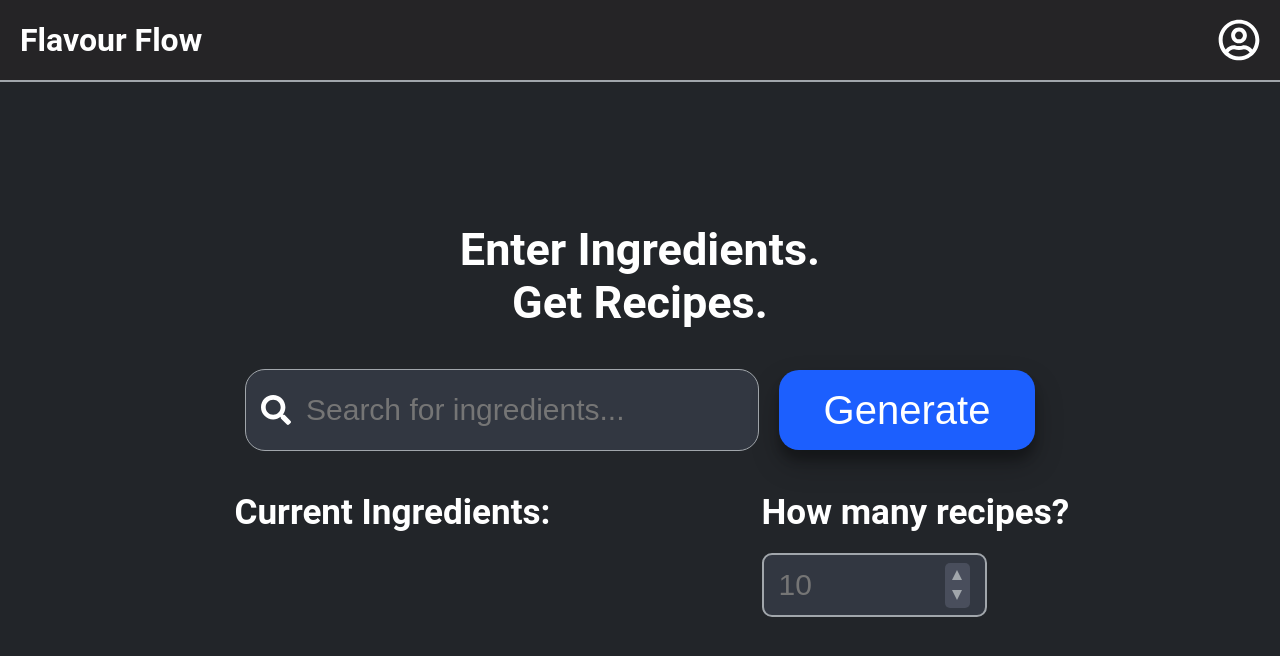
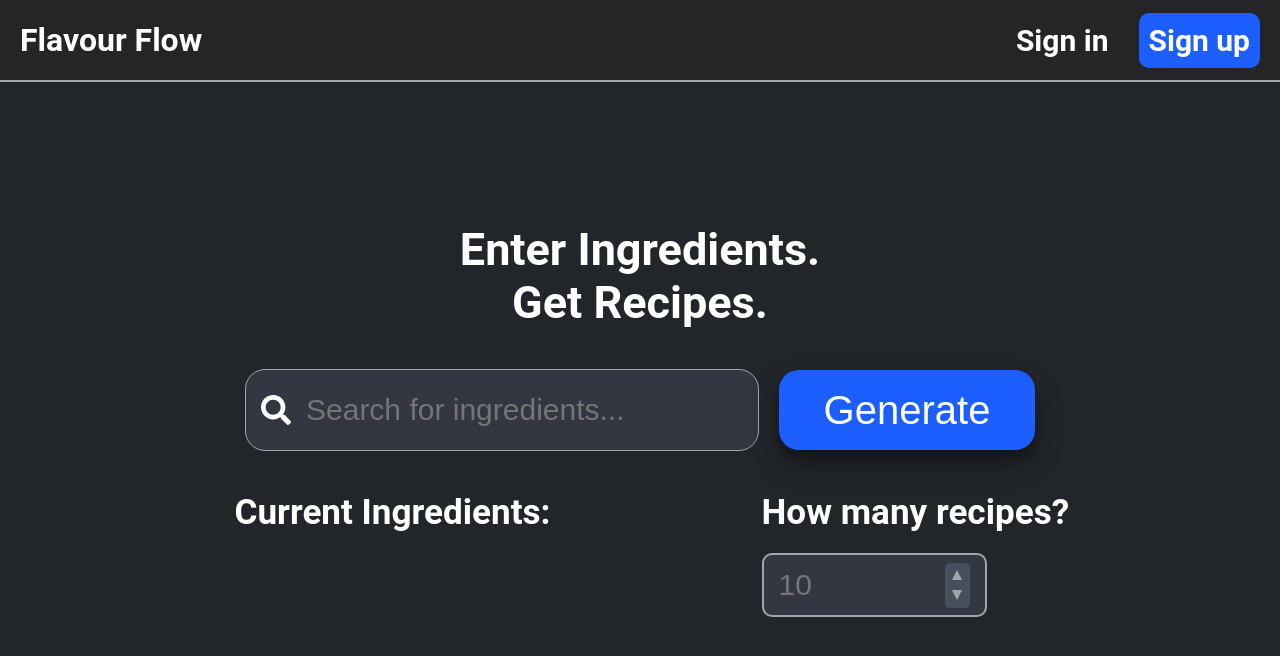
Before and after one commit to jackparsonss/Flavour-Flow, a React (Create React App) app in the folder frontend/: page / in a window 1280 px wide. Shown: the top 656 px of the page. Built offline with nearby package versions, Linux system fonts and the light colour scheme.

Commit message:
fix sign in button and make authentication state dependent

```diff
--- a/frontend/src/App.js
+++ b/frontend/src/App.js
@@ -2,20 +2,22 @@ import "./App.css";
 import { BrowserRouter as Router, Switch, Route } from "react-router-dom";
 import Landing from "./Components/Landing";
 import Authentication from "./Components/Authentication/Authentication";
+import { useState } from "react";
 
 function App() {
+  const [loggedIn, setLoggedIn] = useState(false);
   return (
     <div className="app">
       <Router>
         <Switch>
           <Route path="/signin">
-            <Authentication login={true} />
+            <Authentication login={true} authCallback={setLoggedIn} />
           </Route>
           <Route path="/signup">
-            <Authentication login={false} />
+            <Authentication login={false} authCallback={setLoggedIn} />
           </Route>
           <Route path="/">
-            <Landing loggedIn={true} />
+            <Landing loggedIn={loggedIn} />
           </Route>
         </Switch>
       </Router>
--- a/frontend/src/Components/Authentication/Authentication.js
+++ b/frontend/src/Components/Authentication/Authentication.js
@@ -4,16 +4,18 @@ import { Link } from "react-router-dom";
 import { useState } from "react";
 import axios from "axios";
 
-function Authentication({ login }) {
+function Authentication({ login, authCallback }) {
   const [email, setEmail] = useState("");
   const [password, setPassword] = useState("");
 
   const handleLogin = () => {
     axios.post("URL_TO_LOGIN", { email, password });
+    authCallback(true);
   };
 
   const handleSignUp = () => {
     axios.post("URL_TO_SIGNUP", { email, password });
+    authCallback(true);
   };
 
   return (
@@ -72,7 +74,7 @@ function Authentication({ login }) {
             className="authenticationButton"
           >
             <Link className="authenticationButton__link" to="/">
-              {login ? "Login" : "Sign up"}
+              {login ? "Sign in" : "Sign up"}
             </Link>
           </button>
         </div>
```
